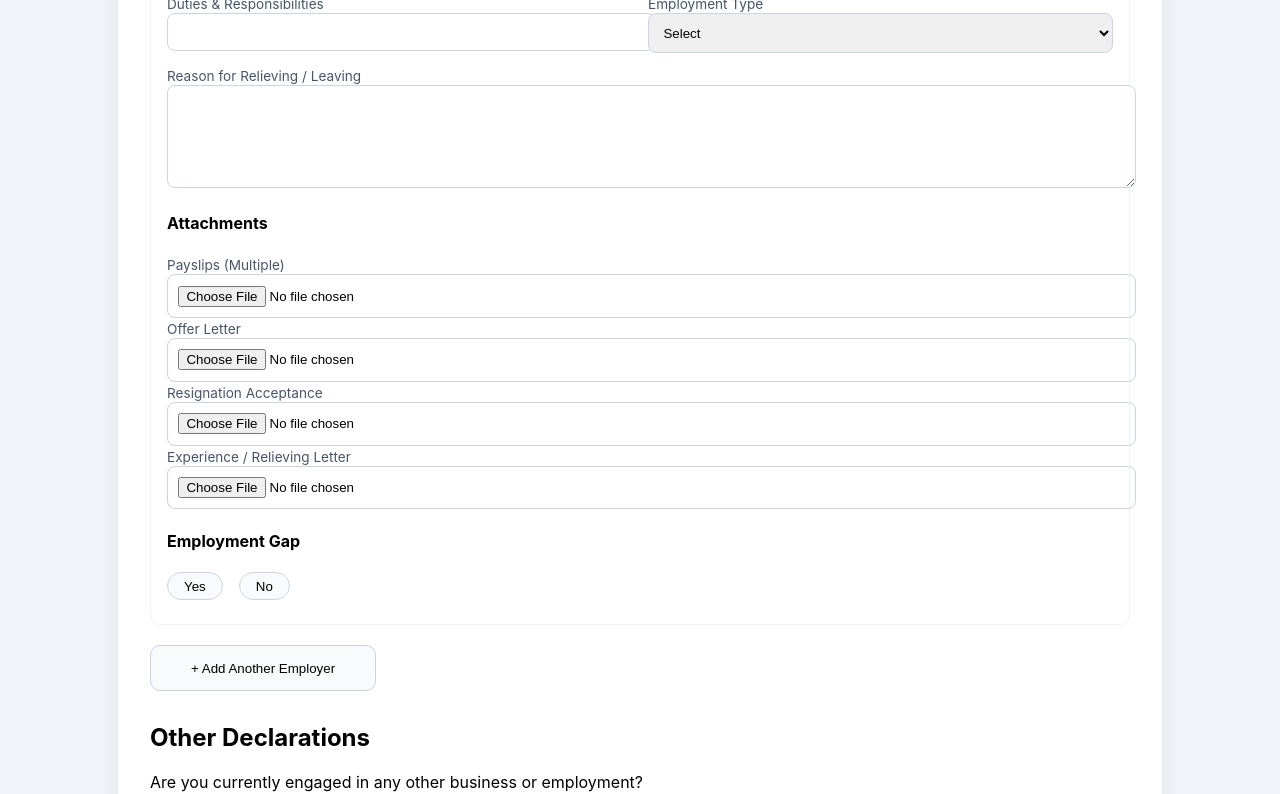
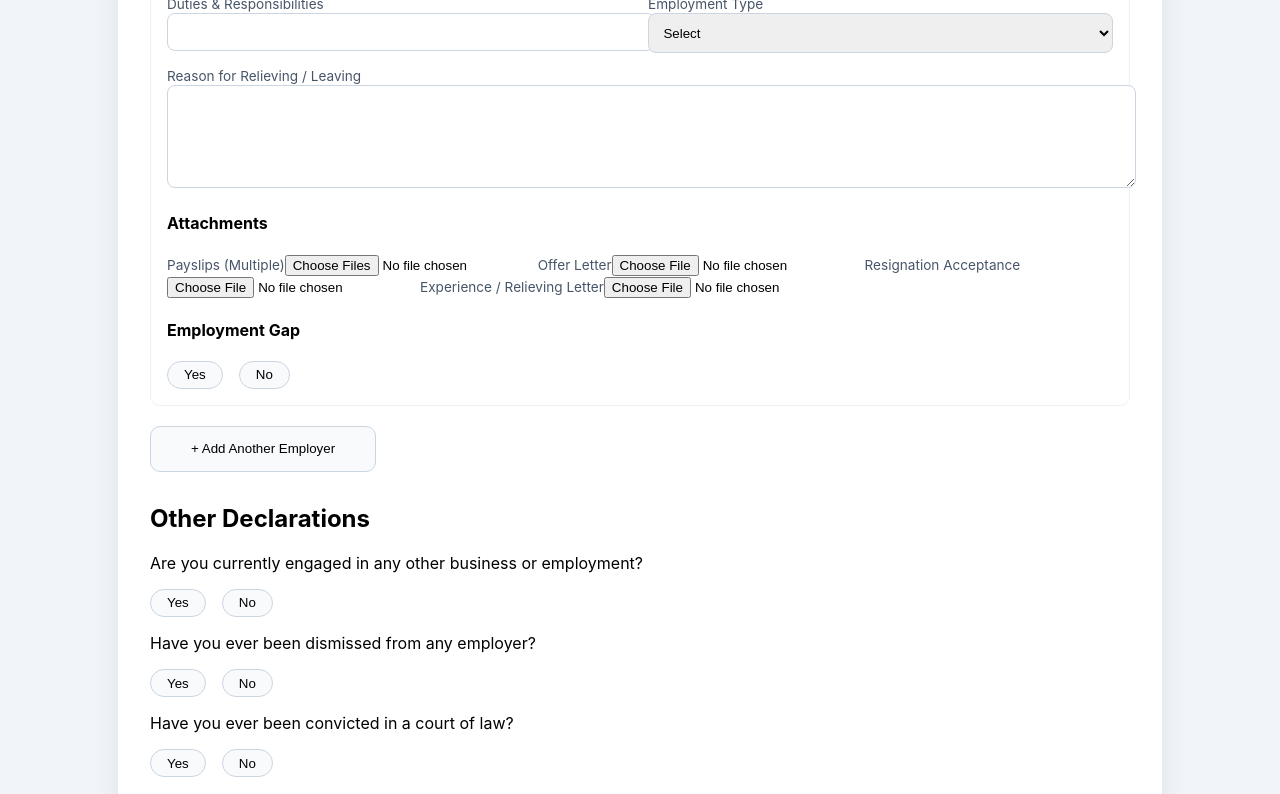
Before and after one commit to dataport-mvp/dataport-ui-vercel, a Next.js app: page /employee/previous in a window 1280 px wide. Shown: the part 630-1424 px from the top of the page. Built offline with nearby package versions, Linux system fonts and the light colour scheme.

Commit message:
yes itws

```diff
--- a/pages/employee/previous.js
+++ b/pages/employee/previous.js
@@ -106,7 +106,7 @@ const Select = ({ label, value, onChange, options }) => (
     <select value={value} onChange={(e) => onChange(e.target.value)} style={styles.input}>
       <option value="">Select</option>
       {options.map((o) => (
-        <option key={o}>{o}</option>
+        <option key={o} value={o}>{o}</option>
       ))}
     </select>
   </div>
@@ -117,7 +117,6 @@ export default function PreviousCompany() {
   const router = useRouter();
 
   const emptyEmployment = {
-    expanded: true,
     companyName: "",
     officeAddress: "",
     employeeId: "",
@@ -144,7 +143,7 @@ export default function PreviousCompany() {
     }
   };
 
-  const [employments, setEmployments] = useState([emptyEmployment]);
+  const [employments, setEmployments] = useState([JSON.parse(JSON.stringify(emptyEmployment))]);
 
   const [ack, setAck] = useState({
     business: { val: "", note: "" },
@@ -166,6 +165,11 @@ export default function PreviousCompany() {
     setEmployments([...employments, JSON.parse(JSON.stringify(emptyEmployment))]);
   };
 
+  const removeEmployer = (index) => {
+    const copy = employments.filter((_, i) => i !== index);
+    setEmployments(copy.length ? copy : []);
+  };
+
   return (
     <div style={styles.page}>
       <ProgressBar currentStep={3} totalSteps={4} />
@@ -177,8 +181,10 @@ export default function PreviousCompany() {
           <div key={index} style={styles.employerCard}>
             <div style={styles.headerRow}>
               <h3>{index === 0 ? "Current Employer" : "Previous Employer"}</h3>
+              <button style={styles.toggleBtn} onClick={() => removeEmployer(index)}>−</button>
             </div>
 
+            {/* DETAILS */}
             <Row>
               <Input label="Company Name" value={emp.companyName} onChange={(v) => update(index, "companyName", v)} />
               <Input label="Office Address" value={emp.officeAddress} onChange={(v) => update(index, "officeAddress", v)} />
@@ -204,20 +210,48 @@ export default function PreviousCompany() {
               />
             </Row>
 
+            {/* CONTRACT */}
+            {emp.employmentType === "Contract" && (
+              <>
+                <h4>Vendor / Third-Party Details</h4>
+                <Row>
+                  <Input label="Company Name" value={emp.contractVendor.company} onChange={(v) => update(index, "contractVendor.company", v)} />
+                  <Input label="Company Email" value={emp.contractVendor.email} onChange={(v) => update(index, "contractVendor.email", v)} />
+                  <Input
+                    label="Mobile (India)"
+                    value={emp.contractVendor.mobile}
+                    maxLength={10}
+                    onChange={(v) => /^\d*$/.test(v) && update(index, "contractVendor.mobile", v)}
+                  />
+                </Row>
+              </>
+            )}
+
+            {/* REASON */}
             <TextArea
               label="Reason for Relieving / Leaving"
               value={emp.reasonForRelieving}
               onChange={(v) => update(index, "reasonForRelieving", v)}
             />
 
+            {/* ATTACHMENTS */}
             <h4>Attachments</h4>
-            <Input type="file" label="Payslips (Multiple)" />
-            <Input type="file" label="Offer Letter" />
-            <Input type="file" label="Resignation Acceptance" />
-            <Input type="file" label="Experience / Relieving Letter" />
 
+            <label style={styles.label}>Payslips (Multiple)</label>
+            <input type="file" multiple onChange={(e) => update(index, "documents.payslips", Array.from(e.target.files))} />
+
+            <label style={styles.label}>Offer Letter</label>
+            <input type="file" onChange={(e) => update(index, "documents.offerLetter", e.target.files[0] || null)} />
+
+            <label style={styles.label}>Resignation Acceptance</label>
+            <input type="file" onChange={(e) => update(index, "documents.resignation", e.target.files[0] || null)} />
+
+            <label style={styles.label}>Experience / Relieving Letter</label>
+            <input type="file" onChange={(e) => update(index, "documents.experience", e.target.files[0] || null)} />
+
+            {/* GAP */}
             <h4>Employment Gap</h4>
-            <div style={{ display: "flex", gap: "1rem", marginBottom: "0.5rem" }}>
+            <div style={{ display: "flex", gap: "1rem" }}>
               <button style={styles.yesNo(emp.gap.hasGap === "Yes")} onClick={() => update(index, "gap.hasGap", "Yes")}>Yes</button>
               <button style={styles.yesNo(emp.gap.hasGap === "No")} onClick={() => update(index, "gap.hasGap", "No")}>No</button>
             </div>
```
